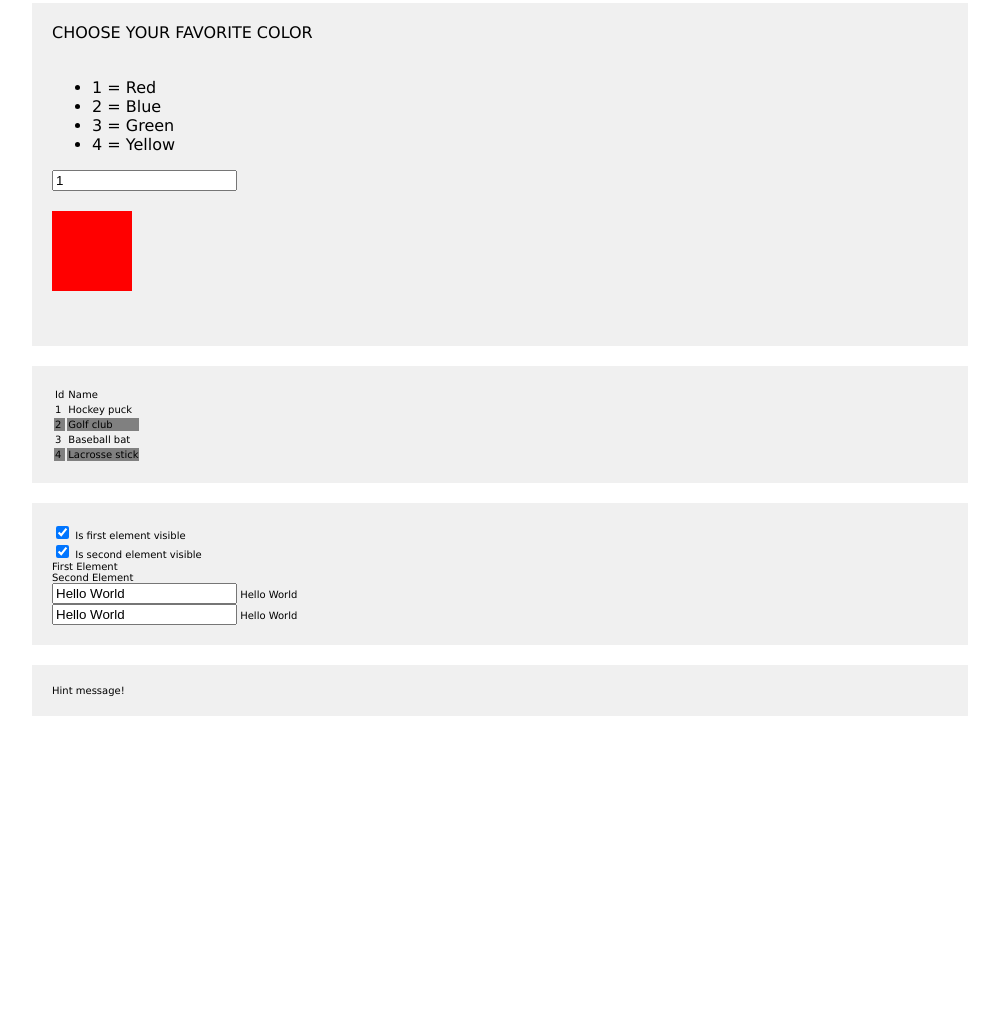
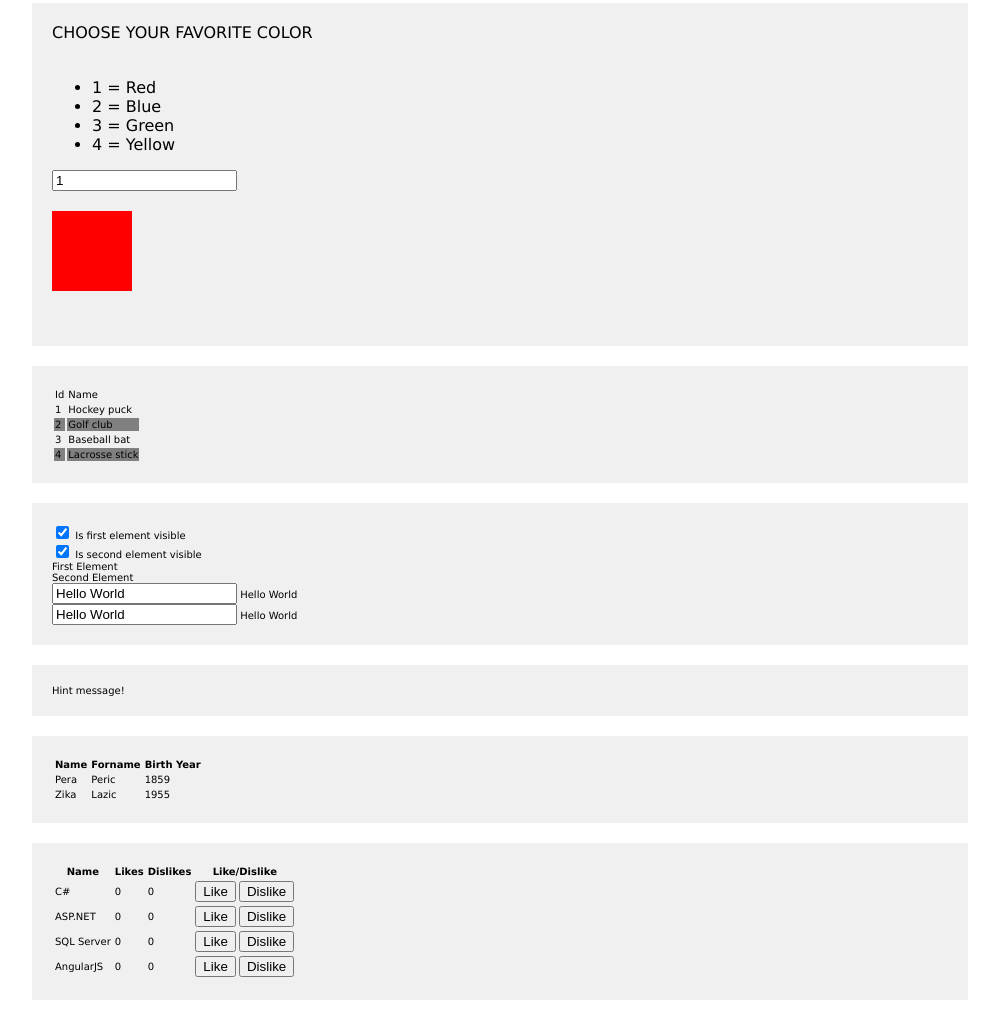
Before and after one commit to aleksandarbatin/angularDev, a plain HTML site: page index.html in a window 1280 px wide. Shown: the part 373-1393 px from the top of the page, without its empty margins (140-1139 px from the left). Before the commit the page ends 1109 px from the top, so only its background shows below. Drawn offline with nearby package versions, Linux system fonts and the light colour scheme.

Commit message:
likes dislikes

```diff
--- a/index.html
+++ b/index.html
@@ -3,7 +3,7 @@
 <head>
 	<meta charset="UTF-8">
 	<title>AngularJS</title>
-	<script src="https://ajax.googleapis.com/ajax/libs/angularjs/1.4.8/angular.min.js"></script>
+	<script src="https://ajax.googleapis.com/ajax/libs/angularjs/1.5.8/angular.min.js"></script>
 	<link rel="stylesheet" href="main.css">
 </head>
 <body ng-app="root">
@@ -86,6 +86,48 @@
 	    {{product}}
 	</div>
 
+	<div class="container" ng-controller="index">
+		<table>
+			<thead>
+				<tr>
+					<th>Name</th>
+					<th>Forname</th>
+					<th>Birth Year</th>
+				</tr>
+			</thead>
+			<tbody>
+				<tr ng-repeat="employee in employees">
+					<td>{{employee.name}}</td>
+					<td>{{employee.forName}}</td>
+					<td>{{employee.birthYear}}</td>
+				</tr>
+			</tbody>
+		</table>
+	</div>
+		<div class="container" ng-controller="index">
+		<table>
+			<thead>
+				<tr>
+					<th>Name</th>
+					<th>Likes</th>
+					<th>Dislikes</th>
+					<th>Like/Dislike</th>
+				</tr>
+			</thead>
+			<tbody>
+				<tr ng-repeat="techno in tech">
+					<td>{{techno.name}}</td>
+					<td>{{techno.likes}}</td>
+					<td>{{techno.dislikes}}</td>
+					<td>
+						<input type="button" value="Like" ng-click="plusLikes(techno)">
+						<input type="button" value="Dislike" ng-click="plusDislikes(techno)">
+					</td>
+				</tr>
+			</tbody>
+		</table>
+	</div>
+
 </div>
 	<script src="main.js"></script>
 </body>
--- a/main.js
+++ b/main.js
@@ -1,8 +1,39 @@
 	// dependencies
 
-angular.module("root", ["services"])
+var myApp = angular.module("root", ["services"]);
+    myApp.controller("index", ["$scope","hint", function($scope,hint) {
+    	var employees = [
+	    	{
+			name: "Pera",
+	    	forName: "Peric",
+	    	birthYear: "1859"
+	    	},
 
-.controller("index", ["$scope","hint", function($scope,hint) {
+	    	{
+			name: "Zika",
+	    	forName: "Lazic",
+	    	birthYear: "1955"
+	    	}
+		];
+
+		$scope.employees = employees;
+
+		var tech = [
+	    	{name:"C#", likes: 0, dislikes: 0},
+	    	{name:"ASP.NET", likes: 0, dislikes: 0},
+	    	{name:"SQL Server", likes: 0, dislikes: 0},
+	    	{name:"AngularJS", likes: 0, dislikes: 0}
+    	];
+
+    	$scope.tech = tech;
+    	$scope.plusLikes = 	function(tech){
+    		tech.likes++;
+    	}
+
+    	$scope.plusDislikes = 	function(tech){
+    		tech.dislikes++;
+    	}
+
         $scope.favoriteWords;
         $scope.favoriteMeal;
         $scope.favoriteDrink;
@@ -26,6 +57,8 @@ angular.module("root", ["services"])
 		$scope.hint = hint;
     }]);
 
+
+
     // value
 
 angular.module("services", [])
```
Lines whose indentation alone changed are shown as unchanged.
